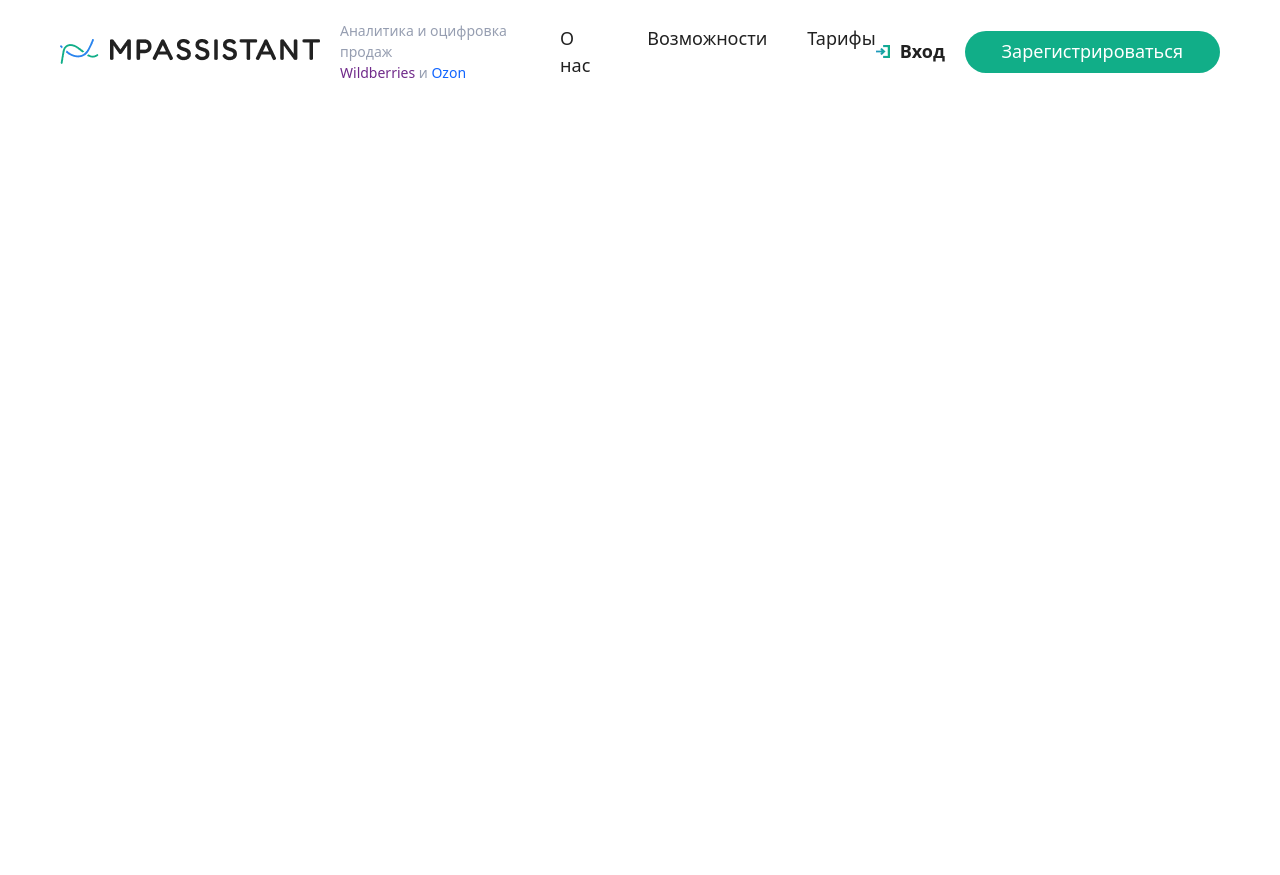
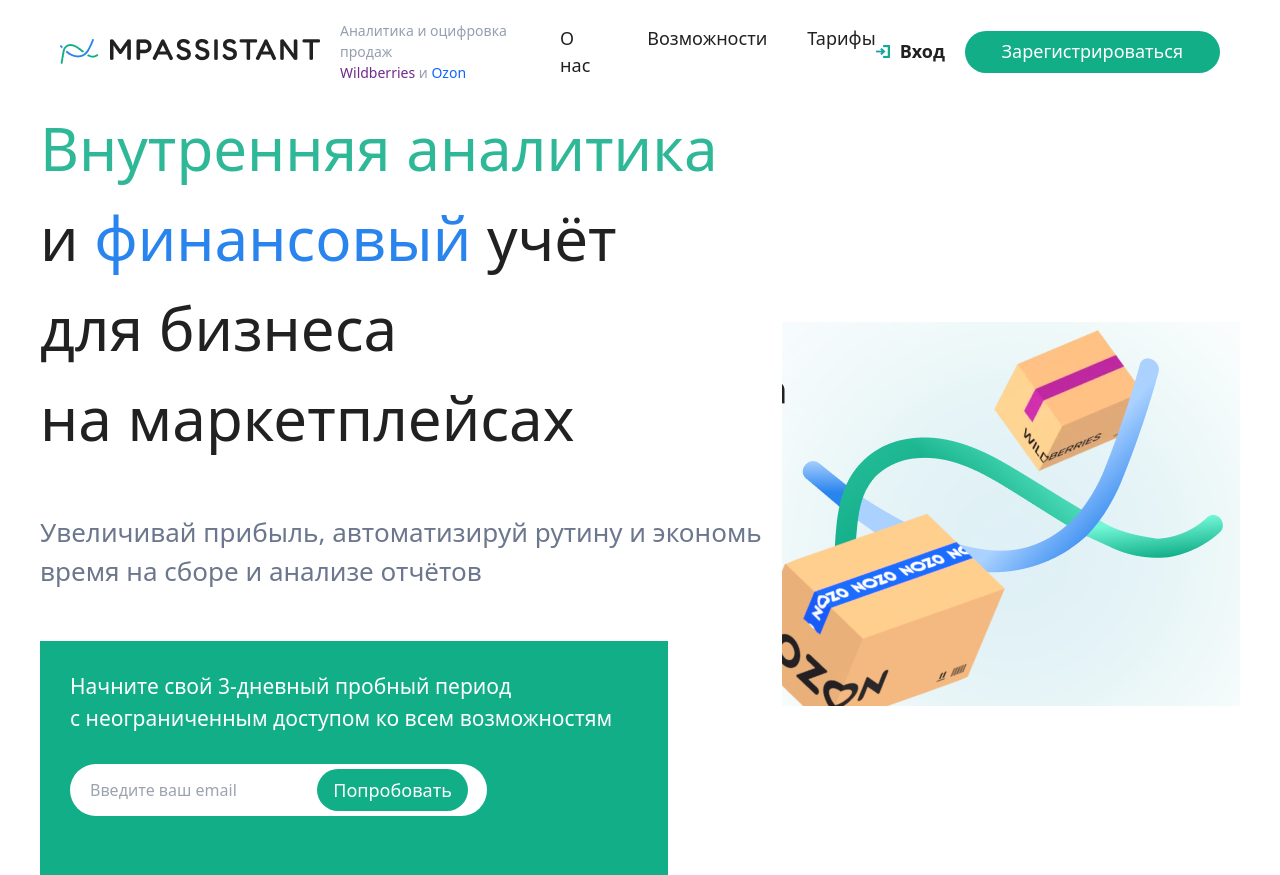
Before and after one commit to smuhriddin2006/Practice_6, a website: page src/index.html in a window 1280 px wide. Before the commit the page ends 800 px from the top, so only its background shows below. Drawn offline with nearby package versions, Linux system fonts and the light colour scheme; files that its build step writes are made by us from their sources.

Commit message:
Section 1 is done !

```diff
--- a/src/index.html
+++ b/src/index.html
@@ -24,7 +24,20 @@
                     <img class="xl:hidden" src="/src/Group 54.png" alt="">
             </article>
         </nav>
-
+        <section class="max-w-[1200px] m-auto xl:flex xl:items-center">
+            <aside class="flex flex-col gap-[50px]">
+                <h1 class="font-[400] text-[28px] xl:text-[60px] text-[#212121] "><span class="text-[#2EB897]">Внутренняя аналитика</span> и <span class="text-[#2A84EE]">финансовый</span> учёт для бизнеса на маркетплейсах</h1>
+                <p class="text-[26px] font-[400] text-[#6C778E]">Увеличивай прибыль, автоматизируй рутину и экономь время на сборе и анализе отчётов</p>
+                <div class="bg-[#11AE88] w-[320px] xl:w-[628px] h-[234px] p-[30px] flex flex-col gap-[30px]">
+                    <p class="text-[21px] font-[400] text-[#FFFFFF]">Начните свой 3-дневный пробный период <br> с неограниченным доступом ко всем возможностям</p>
+                    <div class="flex items-center">
+                       <input class="w-[700px] h-[52px] rounded-[30px] p-[20px]" placeholder="Введите ваш email" type="text">
+                       <button class="w-[264px] h-[42px] bg-[#11AE88] text-[18px] font-[400] text-[#FFFFFF] relative left-[-170px] rounded-[30px]">Попробовать</button>
+                    </div>
+                </div>
+            </aside>
+            <img class="mt-[50px]" src="/src/Снимок экрана 2025-11-24 230405.png" alt="">
+        </section>
 
     </header>
 </body>
```
Also changed, not shown: src/Снимок экрана 2025-11-24 230405.png (added).
